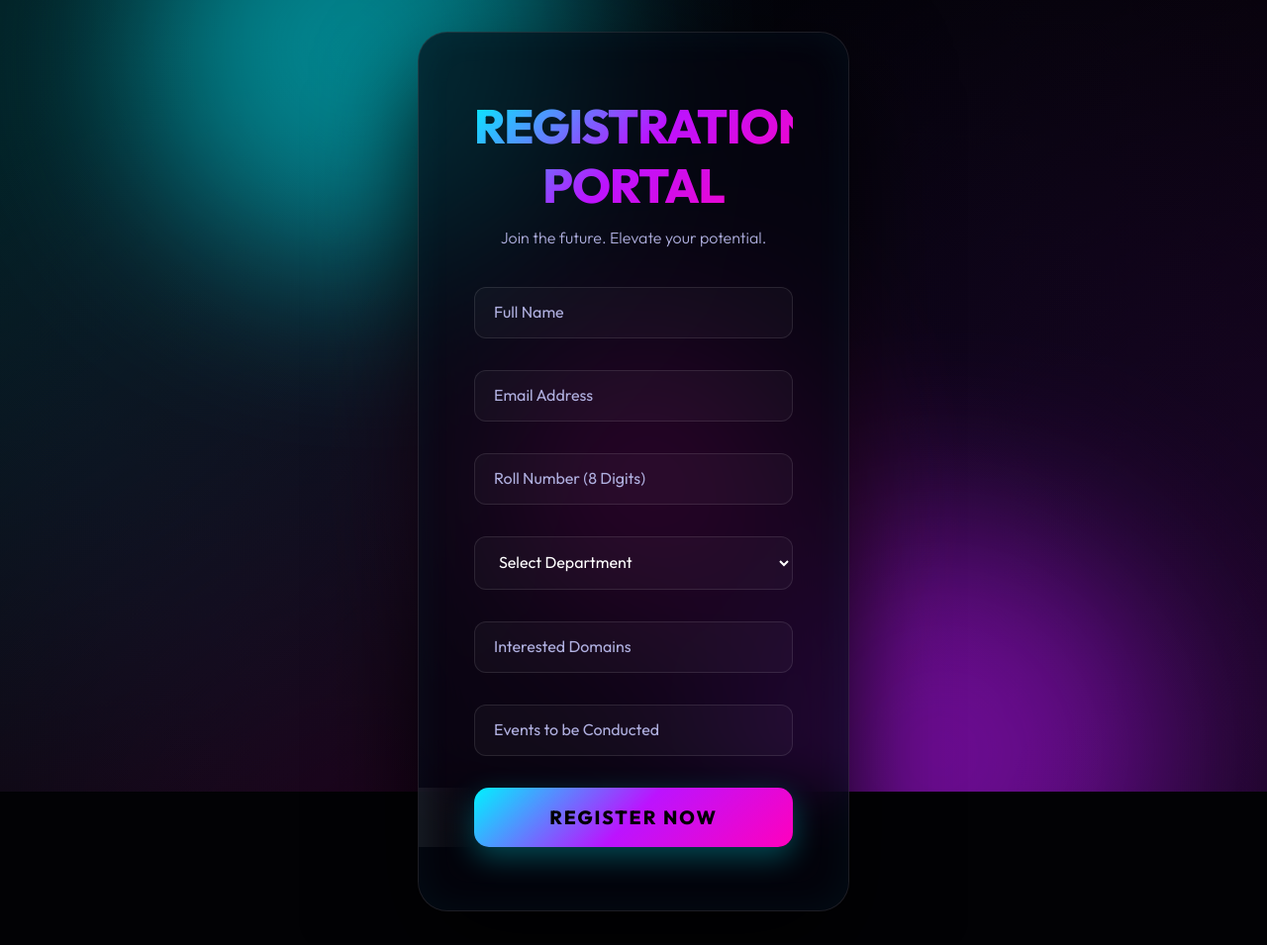
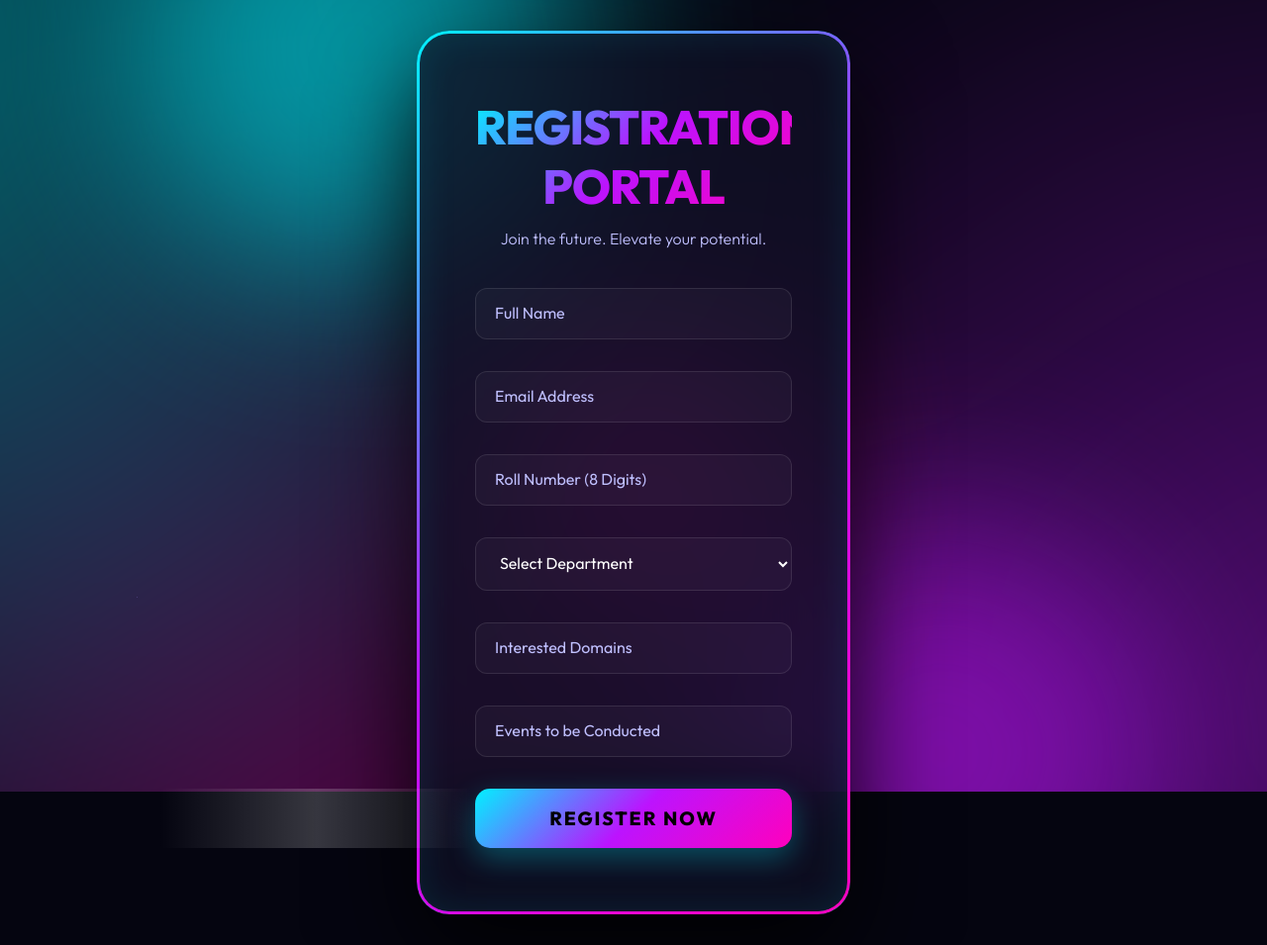
Before and after one commit to mukundasai24/ignite-student-portal, a Flask app: page / in a window 1280 px wide. Shown: the whole page at 99% size. Before the commit the page ends 921 px from the top, so only its background shows below. Run offline with Flask 3, Linux system fonts and the light colour scheme; some libraries are stand-ins or nearby versions.

Commit message:
Intensify neon colors and force dark background to fix visibility issues

```diff
--- a/static/css/style.css
+++ b/static/css/style.css
@@ -1,16 +1,20 @@
 :root {
-    --bg-color: #020205;
-    --glass-bg: rgba(5, 5, 15, 0.7);
-    --glass-border: rgba(0, 242, 255, 0.4);
+    --bg-color: #050510;
+    --glass-bg: rgba(15, 15, 35, 0.8);
+    --glass-border: rgba(0, 242, 255, 0.6);
     --text-primary: #ffffff;
-    --text-secondary: #b0b0e0;
+    --text-secondary: #c0c0ff;
     --accent: #00f2ff;
-    --accent-glow: rgba(0, 242, 255, 0.6);
+    --accent-glow: rgba(0, 242, 255, 0.9);
     --neon-purple: #bc13fe;
     --neon-pink: #ff00bd;
     --error: #ff2d55;
     --success: #00ffa3;
     --cyber-gradient: linear-gradient(135deg, #00f2ff, #bc13fe, #ff00bd);
+}
+
+body {
+    background: #050510 !important; /* Force dark background */
 }
 
 * {
@@ -43,7 +47,7 @@ body {
     width: 100vw;
     height: 100vh;
     z-index: -1;
-    background: radial-gradient(circle at 50% 50%, #050510 0%, #020205 100%);
+    background: #050510;
     overflow: hidden;
 }
 
@@ -55,10 +59,11 @@ body {
     top: -50%;
     left: -50%;
     background:
-        radial-gradient(circle at 20% 30%, rgba(0, 242, 255, 0.15) 0%, transparent 40%),
-        radial-gradient(circle at 80% 70%, rgba(188, 19, 254, 0.15) 0%, transparent 40%),
-        radial-gradient(circle at 40% 80%, rgba(255, 0, 189, 0.1) 0%, transparent 40%);
-    animation: backgroundMove 30s infinite alternate ease-in-out;
+        radial-gradient(circle at 20% 30%, rgba(0, 242, 255, 0.4) 0%, transparent 40%),
+        radial-gradient(circle at 80% 70%, rgba(188, 19, 254, 0.4) 0%, transparent 40%),
+        radial-gradient(circle at 40% 80%, rgba(255, 0, 189, 0.3) 0%, transparent 40%);
+    animation: backgroundMove 20s infinite alternate ease-in-out;
+    filter: blur(80px);
 }
 
 @keyframes backgroundMove {
@@ -127,32 +132,33 @@ body {
 .glass-panel {
     position: relative;
     background: var(--glass-bg);
-    backdrop-filter: blur(30px);
-    -webkit-backdrop-filter: blur(30px);
+    backdrop-filter: blur(40px);
+    -webkit-backdrop-filter: blur(40px);
     border-radius: 30px;
     padding: 4rem 3.5rem;
     box-shadow:
-        0 40px 100px rgba(0,0,0,0.8),
-        inset 0 0 40px rgba(0, 242, 255, 0.05);
+        0 40px 100px rgba(0,0,0,0.9),
+        inset 0 0 40px rgba(0, 242, 255, 0.1);
     animation: panelEntrance 1.2s cubic-bezier(0.22, 1, 0.36, 1);
     transform-style: preserve-3d;
-    overflow: hidden;
-    border: 1px solid rgba(255, 255, 255, 0.1);
+    overflow: visible;
+    border: 2px solid var(--glass-border);
 }
 
 .glass-panel::after {
     content: '';
     position: absolute;
-    top: -2px; left: -2px; right: -2px; bottom: -2px;
-    border-radius: 30px;
+    inset: -3px;
+    border-radius: 33px;
     background: var(--cyber-gradient);
     z-index: -1;
-    opacity: 0.3;
+    opacity: 1;
     mask: linear-gradient(#fff 0 0) content-box, linear-gradient(#fff 0 0);
     -webkit-mask: linear-gradient(#fff 0 0) content-box, linear-gradient(#fff 0 0);
     mask-composite: exclude;
     -webkit-mask-composite: xor;
-    padding: 1px;
+    padding: 3px;
+    filter: drop-shadow(0 0 15px var(--accent));
 }
 
 @keyframes panelEntrance {
--- a/templates/admin.html
+++ b/templates/admin.html
@@ -5,7 +5,7 @@
     <meta name="viewport" content="width=device-width, initial-scale=1.0">
     <title>Admin - Registered Students</title>
     <link href="https://fonts.googleapis.com/css2?family=Outfit:wght@300;400;600;800&display=swap" rel="stylesheet">
-    <link rel="stylesheet" href="{{ url_for('static', filename='css/style.css') }}?v=2">
+    <link rel="stylesheet" href="{{ url_for('static', filename='css/style.css') }}?v=3">
 </head>
 <body class="admin-body">
     <div class="background-orbs admin-orbs">
--- a/templates/login.html
+++ b/templates/login.html
@@ -5,7 +5,7 @@
     <meta name="viewport" content="width=device-width, initial-scale=1.0">
     <title>Admin Login - Student Portal</title>
     <link href="https://fonts.googleapis.com/css2?family=Outfit:wght@300;400;600;800&display=swap" rel="stylesheet">
-    <link rel="stylesheet" href="{{ url_for('static', filename='css/style.css') }}?v=2">
+    <link rel="stylesheet" href="{{ url_for('static', filename='css/style.css') }}?v=3">
 </head>
 <body>
     <div class="background-orbs">
--- a/templates/register.html
+++ b/templates/register.html
@@ -5,7 +5,7 @@
     <meta name="viewport" content="width=device-width, initial-scale=1.0">
     <title>Student Registration Portal</title>
     <link href="https://fonts.googleapis.com/css2?family=Outfit:wght@300;400;600;800&display=swap" rel="stylesheet">
-    <link rel="stylesheet" href="{{ url_for('static', filename='css/style.css') }}?v=2">
+    <link rel="stylesheet" href="{{ url_for('static', filename='css/style.css') }}?v=3">
 </head>
 <body>
     <div class="background-orbs">
```
